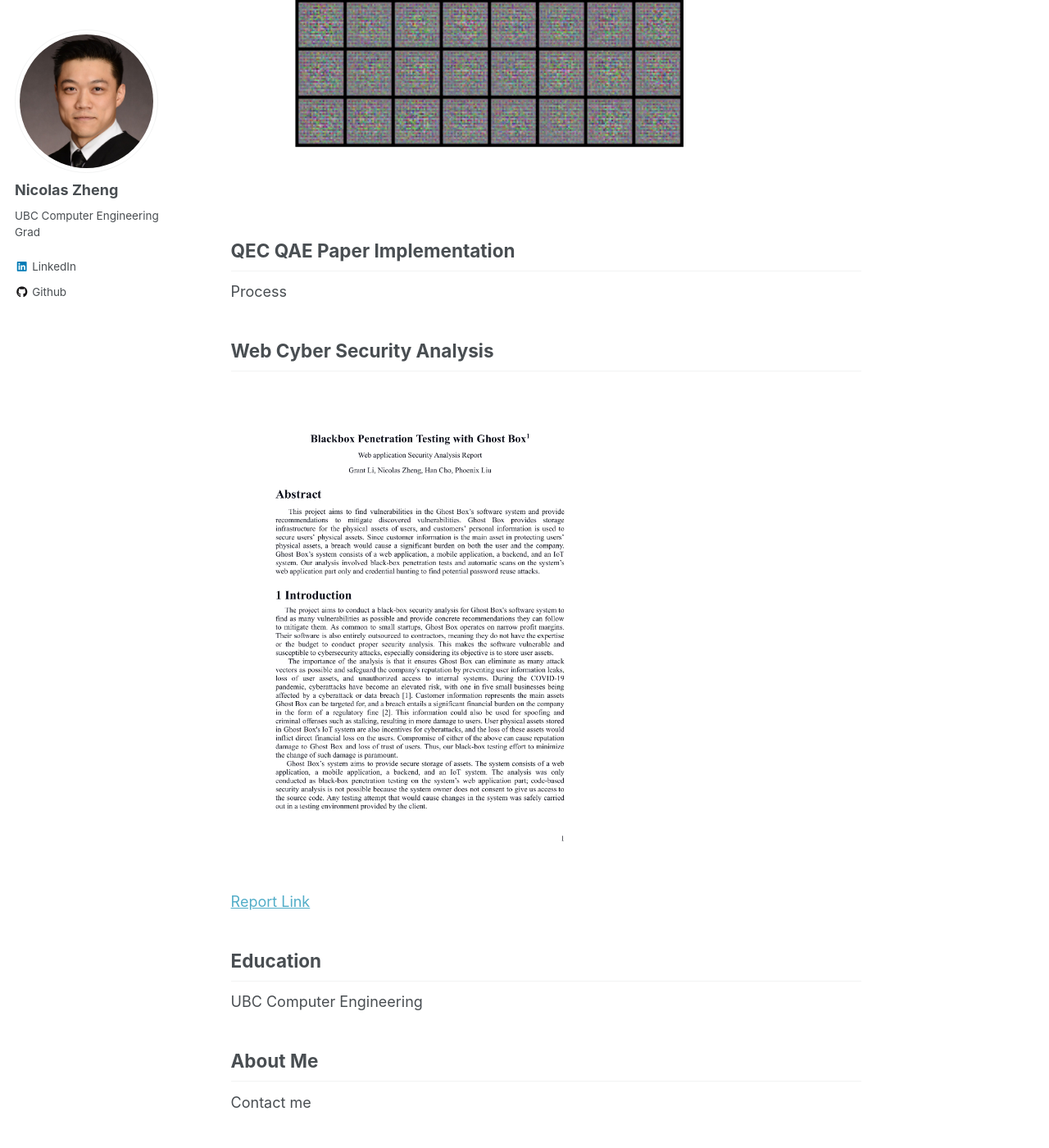
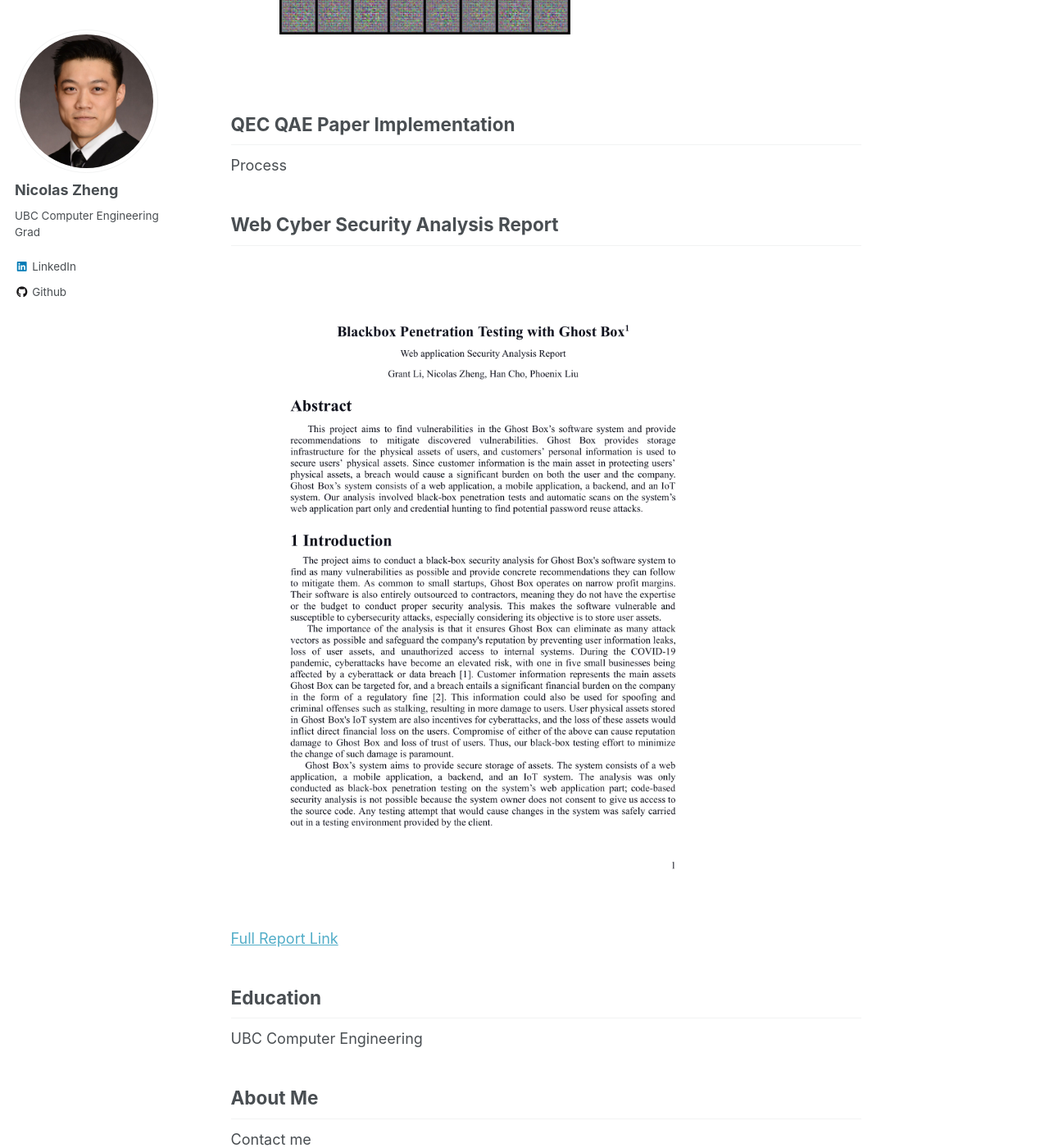
Before and after one commit to nicolas-source/Nicolas, a Jekyll site: the page built from _pages/about.md, in a window 1280 px wide and 1400 px high, scrolled down 977 px. Shown: the whole window at 82% size. Built offline with Jekyll 4.4.1, drawn with Linux system fonts in a browser that asks for light colours.

Commit message:
embed png to markdown jekyll

```diff
--- a/_pages/about.md
+++ b/_pages/about.md
@@ -36,7 +36,7 @@ Insert Gif
 GAN Paper Implementation
 ------
 <img src="https://github.com/nicolas-source/nicolas/blob/acad/content/GAN_animation.gif?raw=true"
-width="80%" height="80%" />
+width="60%" height="60%" />
 
 
 
@@ -44,16 +44,14 @@ QEC QAE Paper Implementation
 ------
 Process
 
-Web Cyber Security Analysis
+Web Cyber Security Analysis Report
 ------
 
 
 <img src="https://raw.githubusercontent.com/nicolas-source/nicolas/87e8e38f399fb685839de8c9abedc748e442554a/content/Security_Analysis_Report-01.png"
-width="60%" height="60%">
+width="80%" height="80%">
 
-[Report Link](https://github.com/nicolas-source/nicolas/blob/87e8e38f399fb685839de8c9abedc748e442554a/content/Security_Analysis_Report.pdf)
-
-[//]: # (<iframe width="100%" height="800" src="path-to-pdf">)
+[Full Report Link](https://github.com/nicolas-source/nicolas/blob/87e8e38f399fb685839de8c9abedc748e442554a/content/Security_Analysis_Report.pdf)
 
 Education
 ------
```
